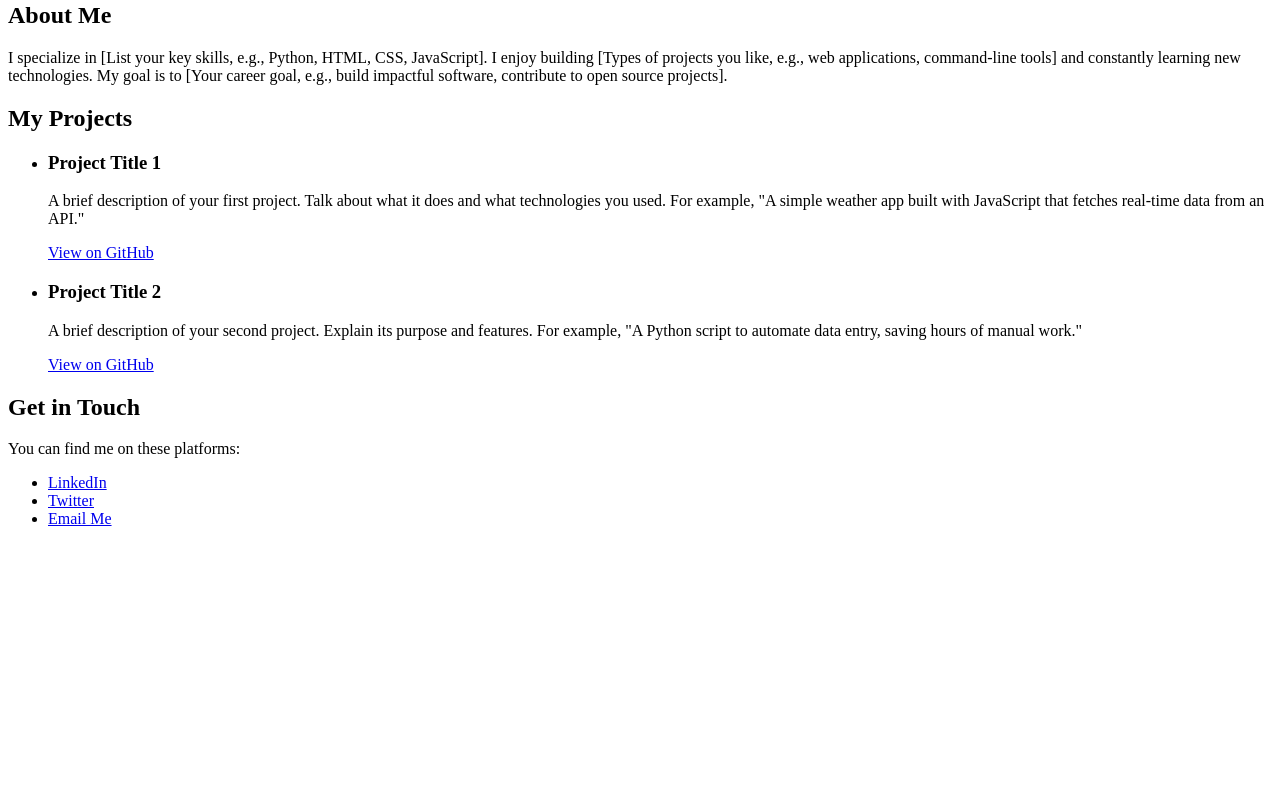
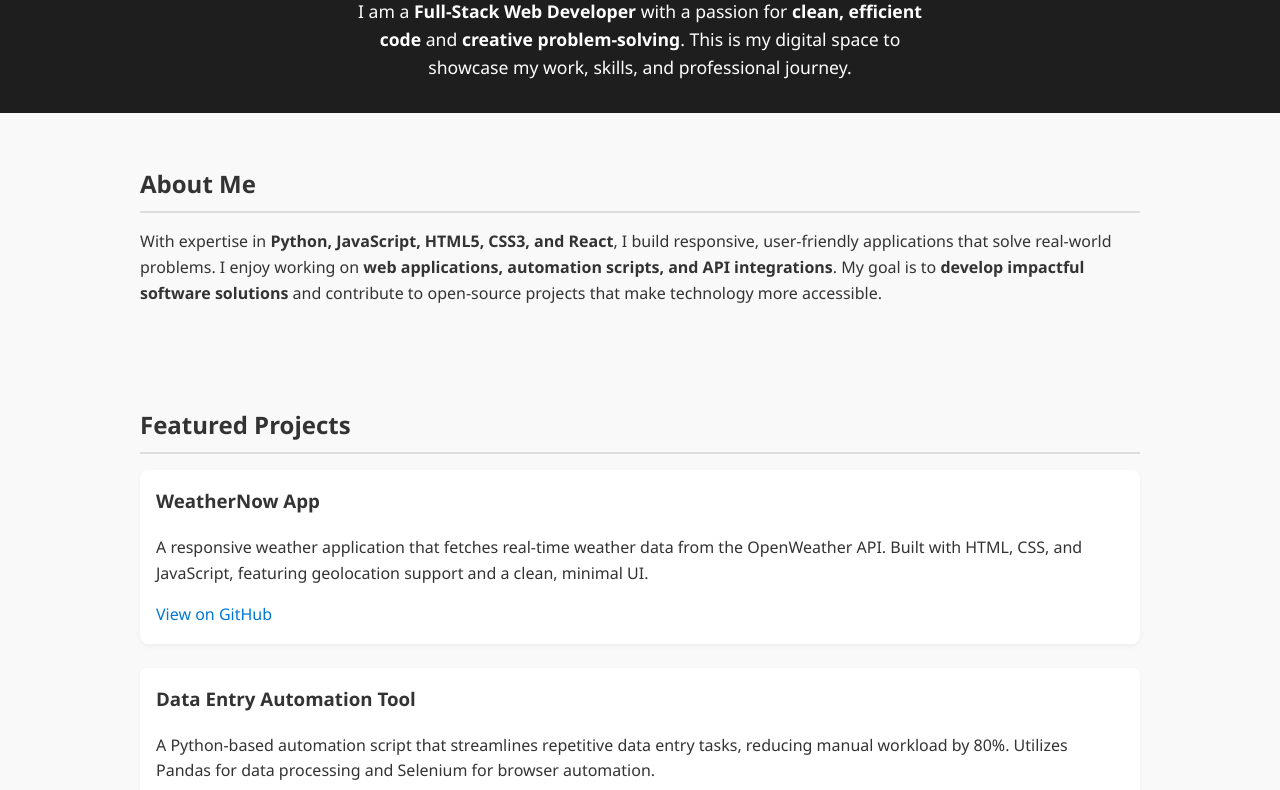
Before and after one commit to WPozz/WPozz.github.io, a plain HTML site: page index.html in a window 1280 px wide. Shown: the part 116-906 px from the top of the page. Before the commit the page ends 800 px from the top, so only its background shows below. Drawn offline with Linux system fonts and the light colour scheme.

Commit message:
Update index.html
GPT5

```diff
--- a/index.html
+++ b/index.html
@@ -3,45 +3,112 @@
 <head>
     <meta charset="UTF-8">
     <meta name="viewport" content="width=device-width, initial-scale=1.0">
-    <title>Will's Portfolio</title>
+    <title>Will Write Protocol | Portfolio</title>
+    <meta name="description" content="Portfolio of Will Write Protocol – showcasing projects, skills, and professional experience.">
+    <link rel="stylesheet" href="styles.css">
+    <style>
+        body {
+            font-family: 'Segoe UI', Tahoma, Geneva, Verdana, sans-serif;
+            margin: 0;
+            line-height: 1.6;
+            background-color: #f9f9f9;
+            color: #333;
+        }
+        header {
+            background: #1e1e1e;
+            color: #fff;
+            padding: 2rem;
+            text-align: center;
+        }
+        header h1 {
+            margin-bottom: 0.5rem;
+        }
+        header p {
+            max-width: 600px;
+            margin: auto;
+            font-size: 1.1rem;
+        }
+        section {
+            padding: 2rem;
+            max-width: 1000px;
+            margin: auto;
+        }
+        h2 {
+            border-bottom: 2px solid #ddd;
+            padding-bottom: 0.5rem;
+            margin-bottom: 1rem;
+        }
+        ul {
+            list-style: none;
+            padding: 0;
+        }
+        li {
+            background: #fff;
+            margin-bottom: 1.5rem;
+            padding: 1rem;
+            border-radius: 8px;
+            box-shadow: 0 2px 5px rgba(0,0,0,0.05);
+        }
+        li h3 {
+            margin-top: 0;
+        }
+        a {
+            color: #0078d4;
+            text-decoration: none;
+        }
+        a:hover {
+            text-decoration: underline;
+        }
+        footer {
+            background: #1e1e1e;
+            color: #fff;
+            text-align: center;
+            padding: 1rem;
+            margin-top: 2rem;
+        }
+    </style>
 </head>
 <body>
 
     <header>
         <h1>Hello, I'm Will Write Protocol!</h1>
-        <p>I am a [Your Profession, e.g., web developer, data analyst] with a passion for [Your Passion, e.g., clean code, creative problem-solving]. This is my digital space to showcase my work and skills.</p>
+        <p>I am a <strong>Full-Stack Web Developer</strong> with a passion for <strong>clean, efficient code</strong> and <strong>creative problem-solving</strong>. This is my digital space to showcase my work, skills, and professional journey.</p>
     </header>
 
     <section id="about">
         <h2>About Me</h2>
-        <p>I specialize in [List your key skills, e.g., Python, HTML, CSS, JavaScript]. I enjoy building [Types of projects you like, e.g., web applications, command-line tools] and constantly learning new technologies. My goal is to [Your career goal, e.g., build impactful software, contribute to open source projects].</p>
+        <p>With expertise in <strong>Python, JavaScript, HTML5, CSS3, and React</strong>, I build responsive, user-friendly applications that solve real-world problems. I enjoy working on <strong>web applications, automation scripts, and API integrations</strong>. My goal is to <strong>develop impactful software solutions</strong> and contribute to open-source projects that make technology more accessible.</p>
     </section>
 
     <section id="projects">
-        <h2>My Projects</h2>
+        <h2>Featured Projects</h2>
         <ul>
             <li>
-                <h3>Project Title 1</h3>
-                <p>A brief description of your first project. Talk about what it does and what technologies you used. For example, "A simple weather app built with JavaScript that fetches real-time data from an API."</p>
-                <a href="[Link to Project 1 GitHub Repo]">View on GitHub</a>
+                <h3>WeatherNow App</h3>
+                <p>A responsive weather application that fetches real-time weather data from the OpenWeather API. Built with HTML, CSS, and JavaScript, featuring geolocation support and a clean, minimal UI.</p>
+                <a href="https://github.com/yourusername/weathernow" target="_blank">View on GitHub</a>
             </li>
             <li>
-                <h3>Project Title 2</h3>
-                <p>A brief description of your second project. Explain its purpose and features. For example, "A Python script to automate data entry, saving hours of manual work."</p>
-                <a href="[Link to Project 2 GitHub Repo]">View on GitHub</a>
+                <h3>Data Entry Automation Tool</h3>
+                <p>A Python-based automation script that streamlines repetitive data entry tasks, reducing manual workload by 80%. Utilizes Pandas for data processing and Selenium for browser automation.</p>
+                <a href="https://github.com/yourusername/data-entry-automation" target="_blank">View on GitHub</a>
             </li>
         </ul>
     </section>
 
     <section id="contact">
         <h2>Get in Touch</h2>
-        <p>You can find me on these platforms:</p>
+        <p>If you'd like to collaborate, discuss a project, or just say hello, feel free to reach out through any of the platforms below:</p>
         <ul>
-            <li><a href="[Link to your LinkedIn]">LinkedIn</a></li>
-            <li><a href="[Link to your Twitter]">Twitter</a></li>
-            <li><a href="mailto:[Your Email Address]">Email Me</a></li>
+            <li><a href="https://www.linkedin.com/in/yourlinkedin" target="_blank">LinkedIn</a></li>
+            <li><a href="https://twitter.com/yourtwitter" target="_blank">Twitter</a></li>
+            <li><a href="mailto:youremail@example.com">Email Me</a></li>
         </ul>
     </section>
 
+    <footer>
+        <p>&copy; 2025 Will Write Protocol. All rights reserved.</p>
+    </footer>
+
 </body>
 </html>
```
